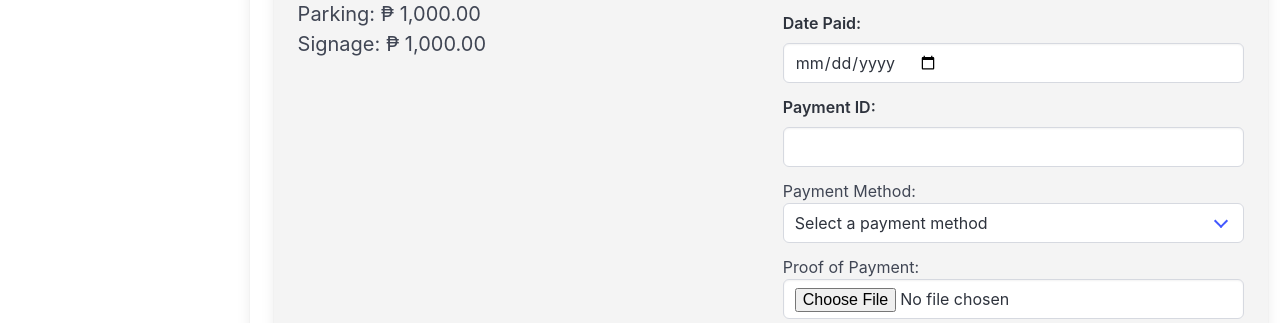
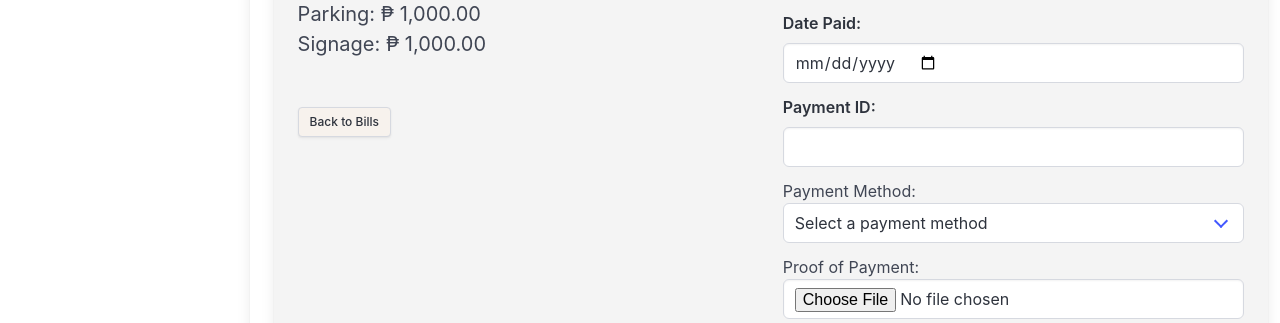
Before and after one commit to giarnodivino/leaseManager, a Django app: page /add_payment/1/ in a window 1280 px wide. Shown: the part 477-800 px from the top of the page. Run offline with Django 5.2, Linux system fonts and the light colour scheme; data comes from the database, SQL or seed files in the repository.

Commit message:
added back button</div>

```diff
--- a/billingApp/templates/billingApp/add_payment.html
+++ b/billingApp/templates/billingApp/add_payment.html
@@ -12,7 +12,15 @@
         <p class="is-size-5">Monthly Rent: ₱ {{ lease.rentAmount }}</p>
         <p class="is-size-5">Parking: ₱ {{ lease.parkingFees }}</p>
         <p class="is-size-5 mb-6">Signage: ₱ {{ lease.signageFees }}</p>
-        <!--Upload proof of payment button-->
+        <div class="is-right pb-4">
+          <a
+            href="{% url 'view_bills' pk=tenant.id %}"
+            class="button is-small is-right"
+            style="background-color: #f7f2ed"
+          >
+            Back to Bills
+          </a>
+        </div>
       </div>
       <div class="column">
         <form action="{% url 'add_payment' pk=tenant.id %}" method="POST" enctype="multipart/form-data">
@@ -26,7 +34,8 @@
                   <option value="" disabled selected>Select a bill</option>
                   {% for bill in bills %}
                   <option value="{{ bill.id }}">
-                    {{ bill.display_id }} - {{ bill.billingFor }} - Status: {{ bill.status }} - {{ bill.display_label }}: ₱ {{ bill.display_amount }}
+                    {{ bill.display_id }} - {{ bill.billingFor }} - Status: {{ bill.status }} - {{ bill.display_label
+                    }}: ₱ {{ bill.display_amount }}
                   </option>
                   {% endfor %}
                 </select>
```
